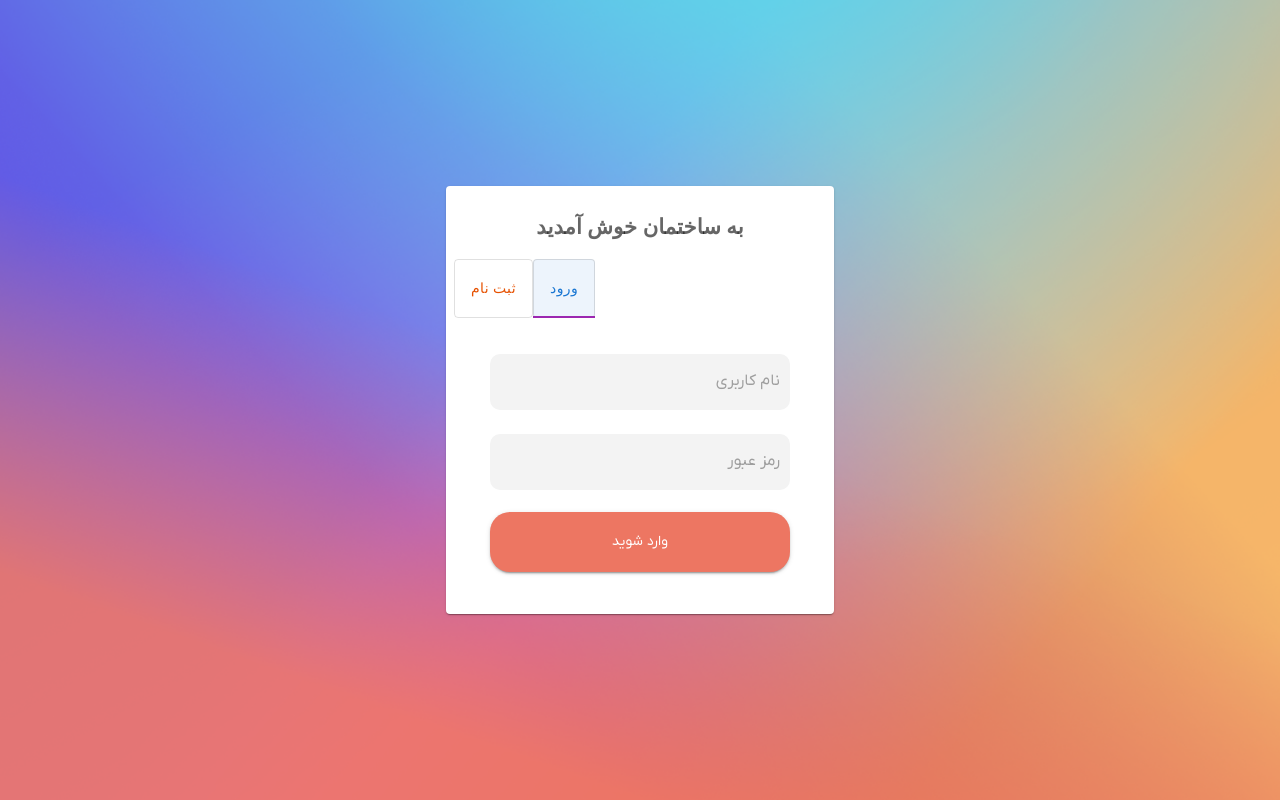
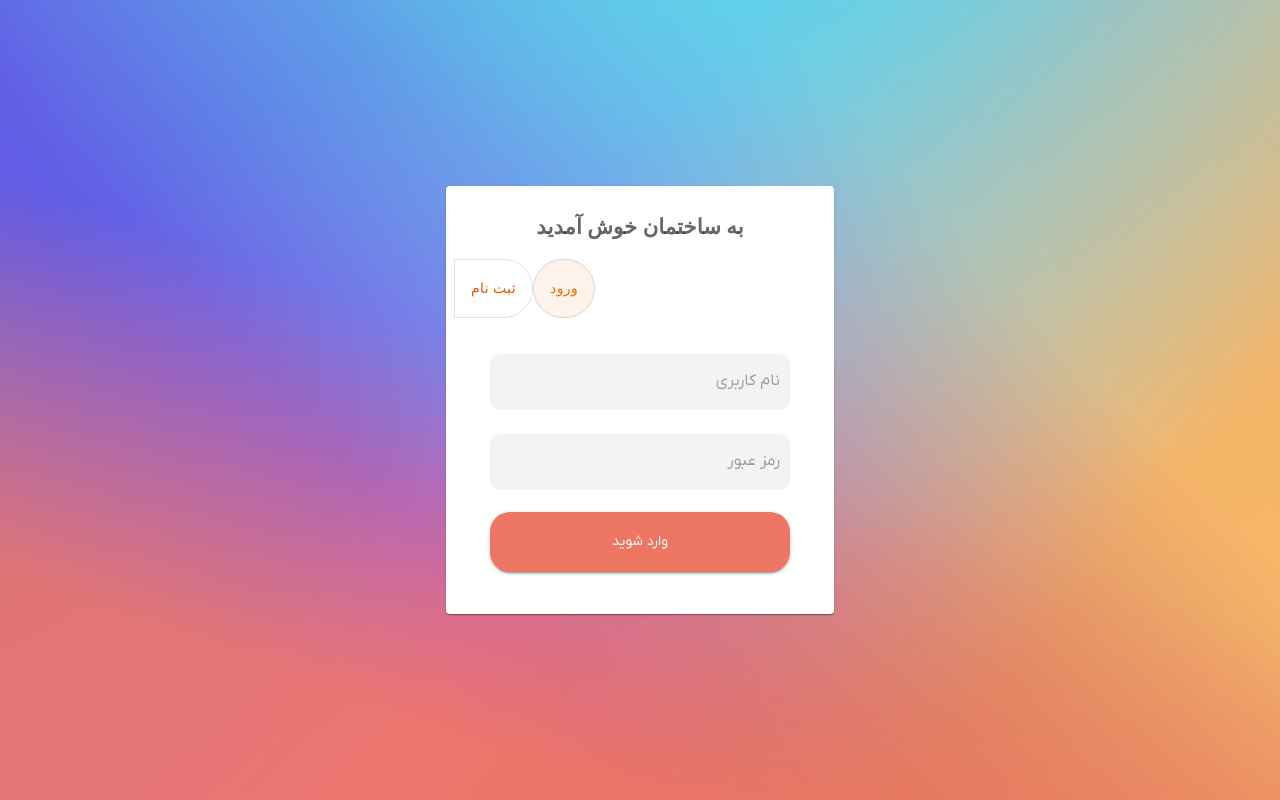
Before and after one commit to alias1994/building, a React (Create React App) app in the folder frontend/: page / in a window 1280 px wide. Built offline with nearby package versions, Linux system fonts and the light colour scheme.

Commit message:
debug tablelist

```diff
--- a/frontend/src/component/login-signup.jsx
+++ b/frontend/src/component/login-signup.jsx
@@ -15,6 +15,22 @@ import TabPanel from '@mui/lab/TabPanel';
 import { orange } from '@mui/material/colors';
 const color5 = orange[900];
 
+const theme = createTheme({
+    palette: {
+        primary: {
+            light: '#757ce8',
+            main: '#3f50b5',
+            dark: '#002884',
+            contrastText: '#fff',
+        },
+        secondary: {
+            light: '#ff7961',
+            main: '#f44336',
+            dark: '#ba000d',
+            contrastText: '#000',
+        },
+    },
+});
 const PaperGrid = styled(Paper)(({ theme }) => ({
     backgroundColor: theme.palette.mode === 'dark' ? '#1A2027' : '#fff',
     ...theme.typography.body2,
@@ -22,17 +38,16 @@ const PaperGrid = styled(Paper)(({ theme }) => ({
     textAlign: 'center',
     color: theme.palette.text.secondary,
 }));
-const ToggleButtonCustom = styled(ToggleButton)(({ theme }) => ({
+const RToggleButtonCustom = styled(ToggleButton)(({ theme }) => ({
     padding: theme.spacing(2),
     color: color5,
+    borderRadius: "40px 40px 40px 40px",
 }));
-    const theme = createTheme({
-        palette: {
-            primary: {
-                main: color5,
-            }
-        },
-    });
+const LToggleButtonCustom = styled(ToggleButton)(({ theme }) => ({
+    padding: theme.spacing(2),
+    color: color5,
+    borderRadius: "0px 40px 40px 0px",
+}));
 const ToggleButtonGropCustom = styled(ToggleButtonGroup)(({ theme }) => ({
     color: theme.palette.text.primary,
 }));
@@ -53,23 +68,27 @@ function LoginSingup(){
         <Grid sx={{ height: '100vh' }} container justifyContent="center" alignItems="center">
 
             <PaperGrid item xs={6}>
-                <TabContext value={value}>
+                <TabContext fullWidth value={value}>
                     <h2>به ساختمان خوش آمدید</h2>
+                    <Grid sx={{ bgcolor: 'background.paper' }}>
                     <ToggleButtonGropCustom
-                        color="primary"
+                        color="warning"
                         fullWidth
                         value={alignment}
                         exclusive
                         onChange={handleChange}
                         aria-label="Platform"
+
                     >
-                        <TabList   textColor="secondary"
-                                   indicatorColor="secondary"
-                                   onChange={handleChange2} aria-label="lab API tabs example">
-                            <ToggleButtonCustom value="2" >ثبت نام</ToggleButtonCustom>
-                            <ToggleButtonCustom value="1">ورود</ToggleButtonCustom>
+                        <TabList fullWidth  textColor="warning"
+                                   indicatorColor="warning"
+                                   onChange={handleChange2} aria-label="lab API tabs example"
+                        >
+                            <LToggleButtonCustom value="2" >ثبت نام</LToggleButtonCustom>
+                            <RToggleButtonCustom value="1">ورود</RToggleButtonCustom>
                         </TabList>
                     </ToggleButtonGropCustom>
+                    </Grid>
                     <TabPanel value="1"><LoginForm/></TabPanel>
                     <TabPanel value="2"><SignupForm/></TabPanel>
                 </TabContext>
```
